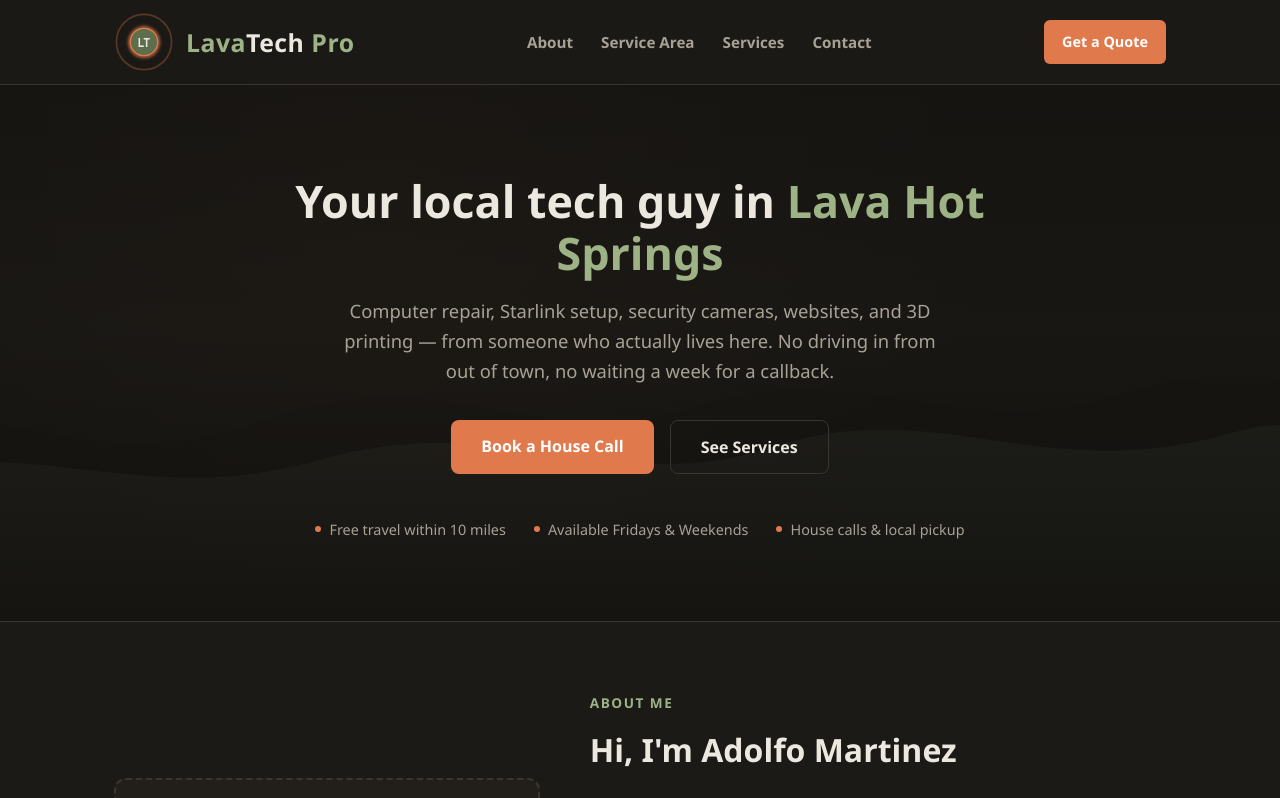
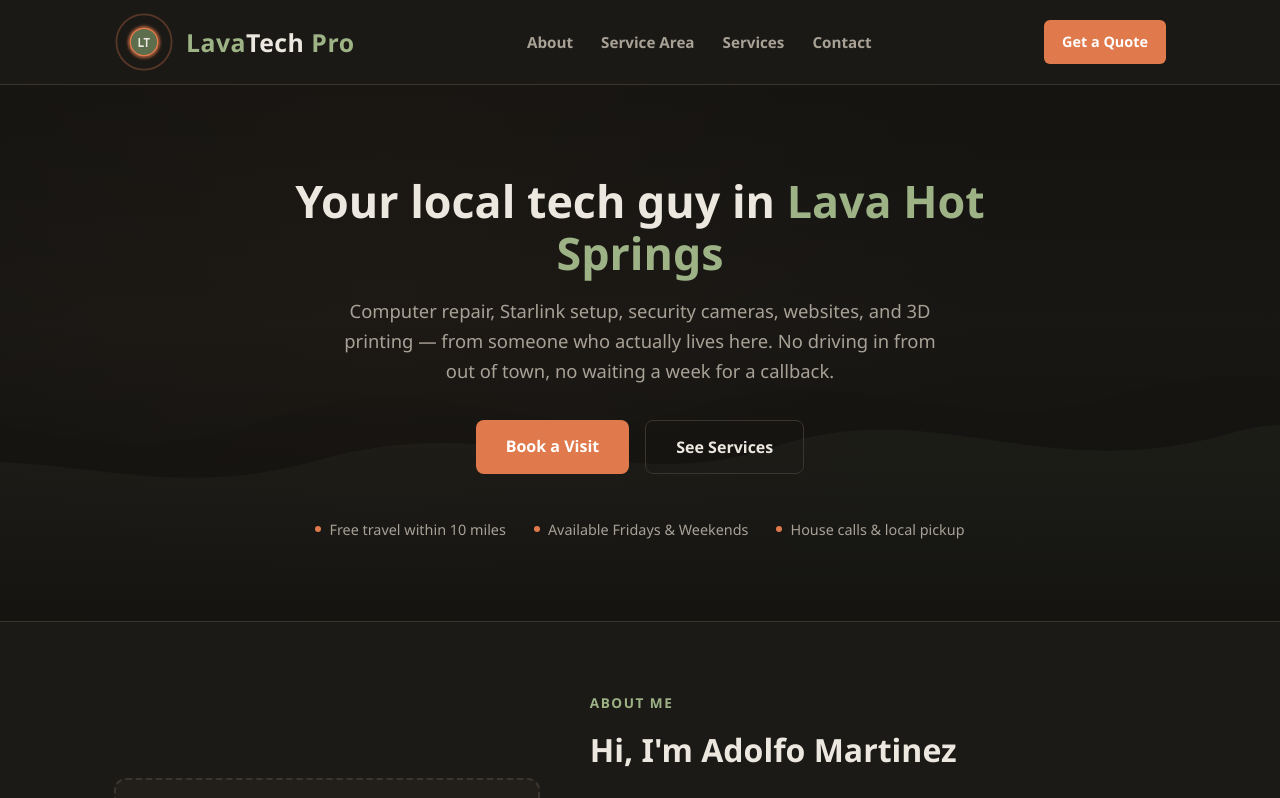
Before and after one commit to martwez/lavatechpro, a React (Vite) app: page / in a window 1280 px wide. Shown: the top 798 px of the page. Built offline with nearby package versions, Linux system fonts and the light colour scheme.

Commit message:
Rename hero CTA from "Book a House Call" to "Book a Visit"

```diff
--- a/src/components/Hero.tsx
+++ b/src/components/Hero.tsx
@@ -40,7 +40,7 @@ export default function Hero() {
             href="#contact"
             className="inline-block rounded-lg bg-ember px-[30px] py-[14px] text-base font-bold text-white transition-all hover:-translate-y-px hover:brightness-110"
           >
-            Book a House Call
+            Book a Visit
           </a>
           <a
             href="#services"
```
